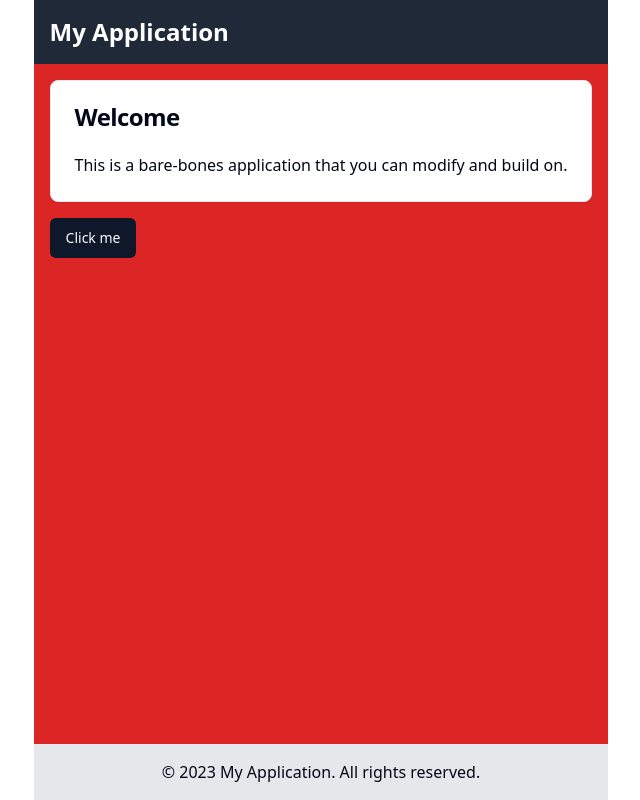
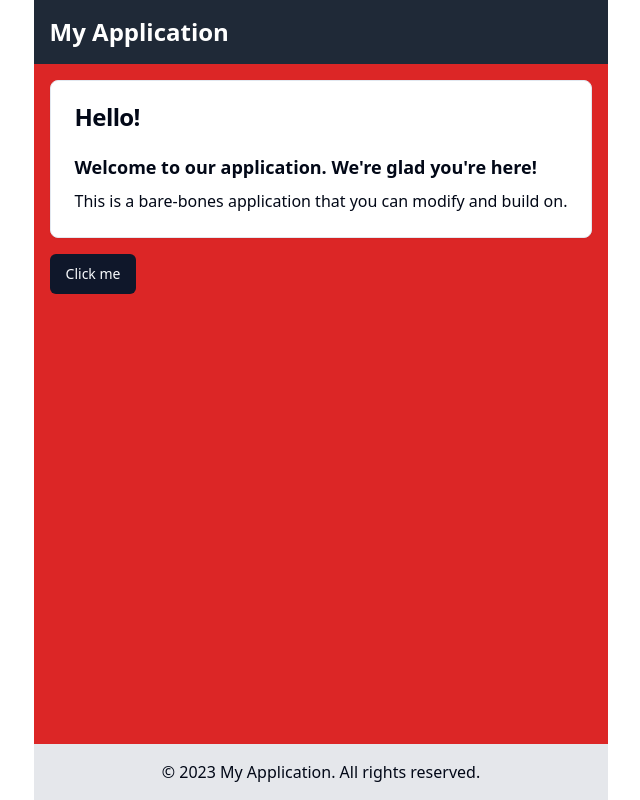
Before and after one commit to GPT-Engineer-App-Dev/modify-build-on, a React (Vite) app: page / in a window 1280 px wide. Shown: the whole page, without its empty margins (319-959 px from the left). Built offline with nearby package versions, Linux system fonts and the light colour scheme.

Commit message:
GPT Engineer Update

```diff
--- a/src/pages/Index.jsx
+++ b/src/pages/Index.jsx
@@ -12,10 +12,11 @@ const HomePage = () => {
       <main className="flex-grow p-4 bg-red-600">
         <Card className="mb-4">
           <CardHeader>
-            <CardTitle>Welcome</CardTitle>
+            <CardTitle>Hello!</CardTitle>
           </CardHeader>
           <CardContent>
-            <p>This is a bare-bones application that you can modify and build on.</p>
+            <p className="text-lg font-semibold">Welcome to our application. We're glad you're here!</p>
+            <p className="mt-2">This is a bare-bones application that you can modify and build on.</p>
           </CardContent>
         </Card>
 
```
